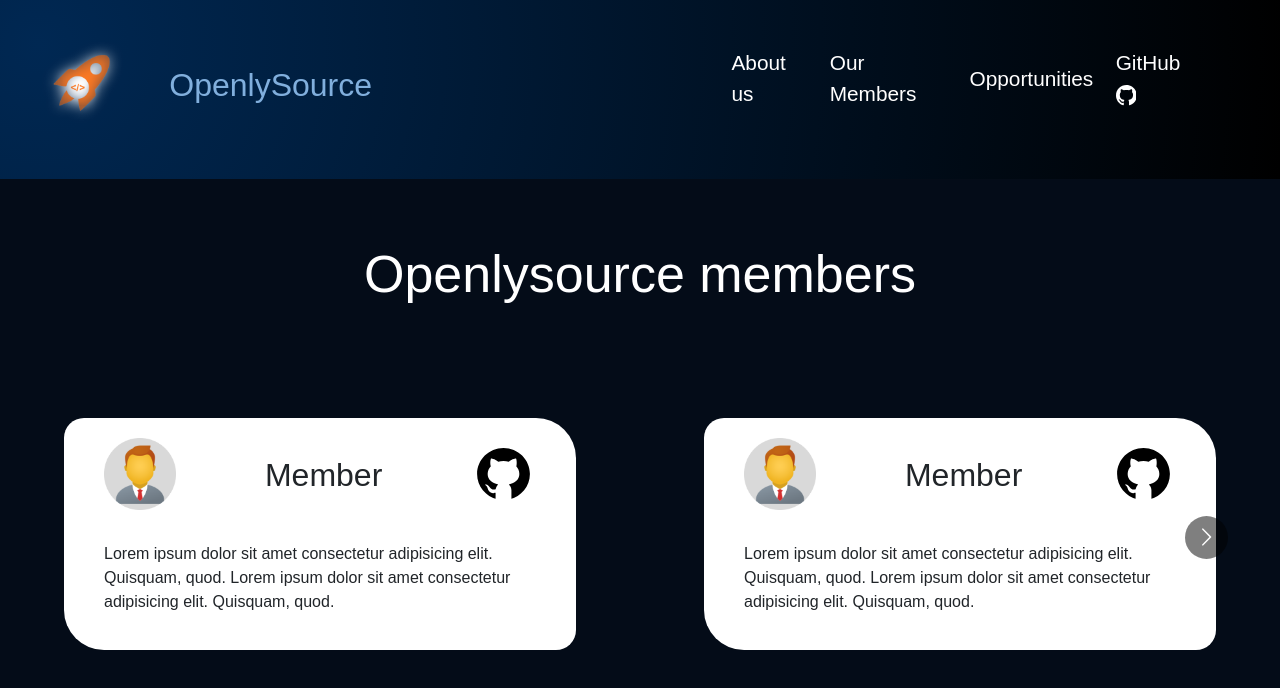
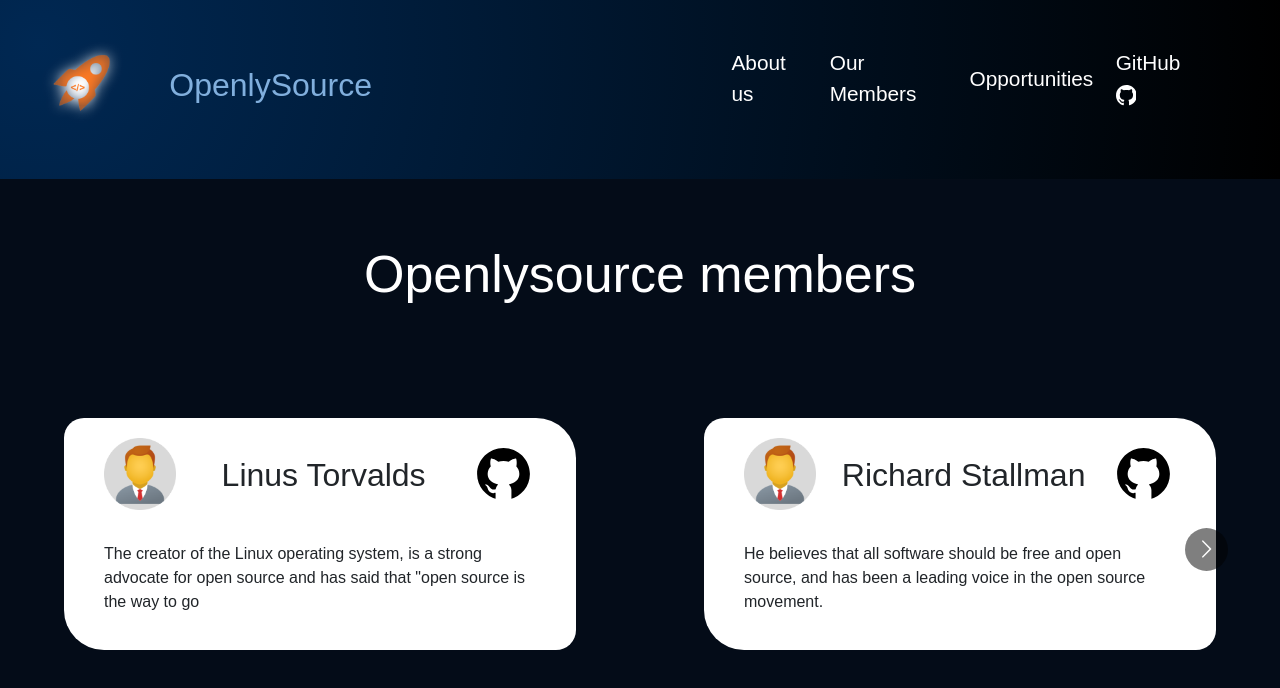
Before and after one commit to hparashar27/OpenlySource, a React (Create React App) app: page /Members in a window 1280 px wide. Shown: the top 688 px of the page. Built offline with nearby package versions, Linux system fonts and the light colour scheme; a web font is replaced by a local one.

Commit message:
temporary setting up the members

```diff
--- a/src/Components/Members/Member.js
+++ b/src/Components/Members/Member.js
@@ -35,112 +35,93 @@
                 <div className="carousal__card">
                     <div className="carousal__header">
                         <img src={profile} className="profile" alt="" />
-                        <h2>Member</h2>
+                        <h2>Linus Torvalds</h2>
                         <img src={gitIcon} className="icon" alt="github" />
                     </div>
                     <p>
-                        Lorem ipsum dolor sit amet consectetur adipisicing elit.
-                        Quisquam, quod. Lorem ipsum dolor sit amet consectetur
-                        adipisicing elit. Quisquam, quod.
+                    The creator of the Linux operating system, is a strong advocate for open source and has said that "open source is the way to go
                     </p>
                 </div><div className="carousal__card">
                     <div className="carousal__header">
                         <img src={profile} className="profile" alt="" />
-                        <h2>Member</h2>
+                        <h2>Richard Stallman</h2>
                         <img src={gitIcon} className="icon" alt="github" />
                     </div>
                     <p>
-                        Lorem ipsum dolor sit amet consectetur adipisicing elit.
-                        Quisquam, quod. Lorem ipsum dolor sit amet consectetur
-                        adipisicing elit. Quisquam, quod.
+                    He believes that all software should be free and open source, and has been a leading voice in the open source movement.
                     </p>
                 </div><div className="carousal__card">
                     <div className="carousal__header">
                         <img src={profile} className="profile" alt="" />
-                        <h2>Member</h2>
+                        <h2>Mark Shuttle</h2>
                         <img src={gitIcon} className="icon" alt="github" />
                     </div>
                     <p>
-                        Lorem ipsum dolor sit amet consectetur adipisicing elit.
-                        Quisquam, quod. Lorem ipsum dolor sit amet consectetur
-                        adipisicing elit. Quisquam, quod.
+                    He believes that open source is a way to bring technology to everyone, and has made it his mission to create an open source operating system
                     </p>
                 </div><div className="carousal__card">
                     <div className="carousal__header">
                         <img src={profile} className="profile" alt="" />
-                        <h2>Member</h2>
+                        <h2>Tim O'Reilly</h2>
                         <img src={gitIcon} className="icon" alt="github" />
                     </div>
                     <p>
-                        Lorem ipsum dolor sit amet consectetur adipisicing elit.
-                        Quisquam, quod. Lorem ipsum dolor sit amet consectetur
-                        adipisicing elit. Quisquam, quod.
+                    Founder of O'Reilly Media, has said that "open source is a way of life," and believes that the open source movement has transformed the software industry.
                     </p>
                 </div><div className="carousal__card">
                     <div className="carousal__header">
                         <img src={profile} className="profile" alt="" />
-                        <h2>Member</h2>
+                        <h2>Eric S. Raymond</h2>
                         <img src={gitIcon} className="icon" alt="github" />
                     </div>
                     <p>
-                        Lorem ipsum dolor sit amet consectetur adipisicing elit.
-                        Quisquam, quod. Lorem ipsum dolor sit amet consectetur
-                        adipisicing elit. Quisquam, quod.
+                    Author of "The Cathedral and the Bazaar," is a leading voice in the open source community and has written extensively on the benefits of open source development.
                     </p>
                 </div><div className="carousal__card">
                     <div className="carousal__header">
                         <img src={profile} className="profile" alt="" />
-                        <h2>Member</h2>
+                        <h2>Jim Whitehurst</h2>
                         <img src={gitIcon} className="icon" alt="github" />
                     </div>
                     <p>
-                        Lorem ipsum dolor sit amet consectetur adipisicing elit.
-                        Quisquam, quod. Lorem ipsum dolor sit amet consectetur
-                        adipisicing elit. Quisquam, quod.
+                     He is a former CEO of Red Hat, has said that open source is "a better way to build software," and has led the company to become a major player in the enterprise software industry.
                     </p>
                 </div><div className="carousal__card">
                     <div className="carousal__header">
                         <img src={profile} className="profile" alt="" />
-                        <h2>Member</h2>
+                        <h2>Mitchell Baker</h2>
                         <img src={gitIcon} className="icon" alt="github" />
                     </div>
                     <p>
-                        Lorem ipsum dolor sit amet consectetur adipisicing elit.
-                        Quisquam, quod. Lorem ipsum dolor sit amet consectetur
-                        adipisicing elit. Quisquam, quod.
+                     CEO of Mozilla, has said that open source is about "participation and empowerment," and believes that the open source model can be applied to many other areas beyond software.
+
                     </p>
                 </div><div className="carousal__card">
                     <div className="carousal__header">
                         <img src={profile} className="profile" alt="" />
-                        <h2>Member</h2>
+                        <h2>Michael Tiemann</h2>
                         <img src={gitIcon} className="icon" alt="github" />
                     </div>
                     <p>
-                        Lorem ipsum dolor sit amet consectetur adipisicing elit.
-                        Quisquam, quod. Lorem ipsum dolor sit amet consectetur
-                        adipisicing elit. Quisquam, quod.
+                    co-founder of Red Hat, has called open source "the greatest paradigm shift in the history of computing," and believes that it has the potential to transform society.
                     </p>
                 </div><div className="carousal__card">
                     <div className="carousal__header">
                         <img src={profile} className="profile" alt="" />
-                        <h2>Member</h2>
+                        <h2>Bruce Perens</h2>
                         <img src={gitIcon} className="icon" alt="github" />
                     </div>
                     <p>
-                        Lorem ipsum dolor sit amet consectetur adipisicing elit.
-                        Quisquam, quod. Lorem ipsum dolor sit amet consectetur
-                        adipisicing elit. Quisquam, quod.
+                    co-founder of the Open Source Initiative, has said that open source is "the only way to make sure that software is reliable, trustworthy, and can be improved by anyone who cares to try."
                     </p>
                 </div><div className="carousal__card">
                     <div className="carousal__header">
                         <img src={profile} className="profile" alt="" />
-                        <h2>Member</h2>
+                        <h2>Matt Mullenweg</h2>
                         <img src={gitIcon} className="icon" alt="github" />
                     </div>
                     <p>
-                        Lorem ipsum dolor sit amet consectetur adipisicing elit.
-                        Quisquam, quod. Lorem ipsum dolor sit amet consectetur
-                        adipisicing elit. Quisquam, quod.
+                    founder of WordPress, has said that open source is "about democratizing publishing and making it accessible to everyone," and believes that it has the potential to create positive social change
                     </p>
                 </div>
             </Carousel>
```
